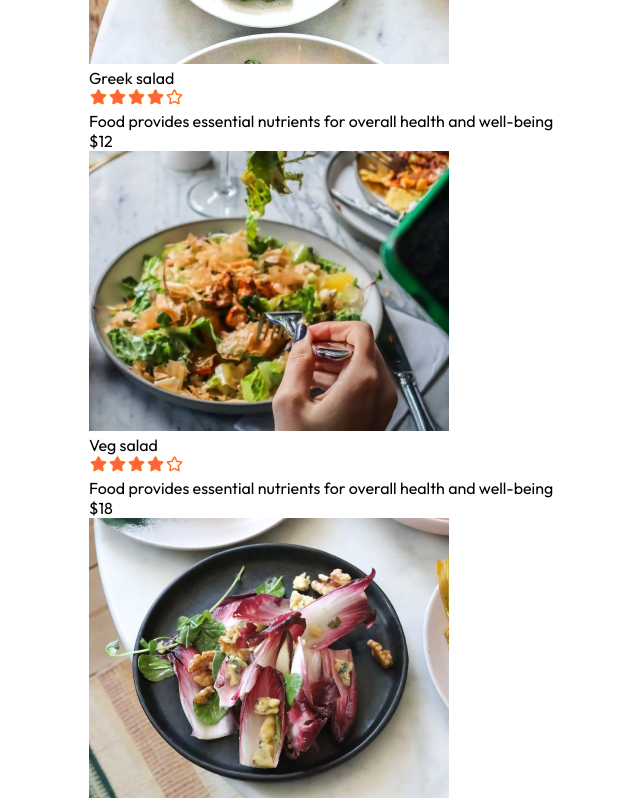
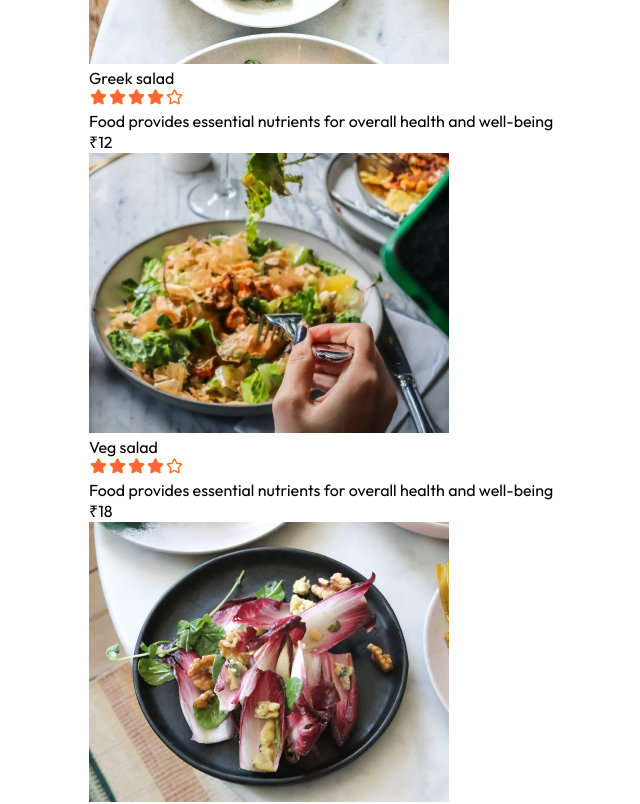
Before and after one commit to mahak-2005/food-delivery-project, a React (Vite) app in the folder frontend/: page / in a window 1280 px wide. Shown: the part 1160-1964 px from the top of the page, without its empty margins (39-679 px from the left). Built offline with nearby package versions, Linux system fonts and the light colour scheme.

Commit message:
Changed price symbol from $ to ₹

```diff
--- a/frontend/src/components/FoodItem/FoodItem.jsx
+++ b/frontend/src/components/FoodItem/FoodItem.jsx
@@ -3,20 +3,20 @@ import './FoodItem.css'
 import { assets } from '../../assets/assets'
 
 
-const FoodItem = ({id,name,price,description,image}) => {
+const FoodItem = ({ id, name, price, description, image }) => {
 
   return (
     <div className='food-item'>
       <div className="food-item-img-container">
-        <img className='food-item-image'  src={image} alt="" />
+        <img className='food-item-image' src={image} alt="" />
       </div>
       <div className="food-item-info">
         <div className="food-item-name-rating">
-            <p>{name}</p>
-            <img src={assets.rating_starts} alt="" />
+          <p>{name}</p>
+          <img src={assets.rating_starts} alt="" />
         </div>
         <p className="food-item-desc">{description}</p>
-        <p className="food-item-price">${price}</p>
+        <p className="food-item-price">₹{price}</p>
       </div>
     </div>
   )
```
